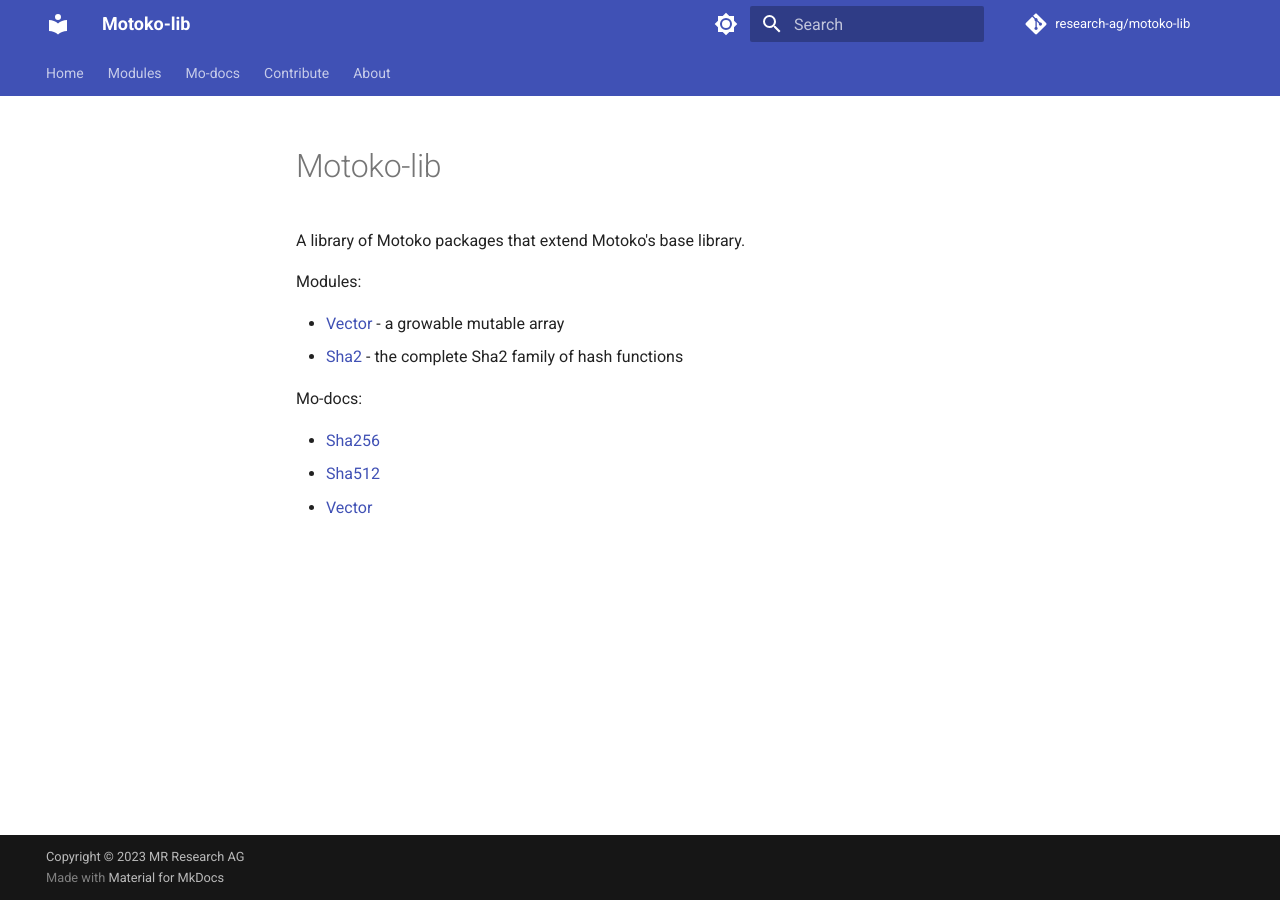
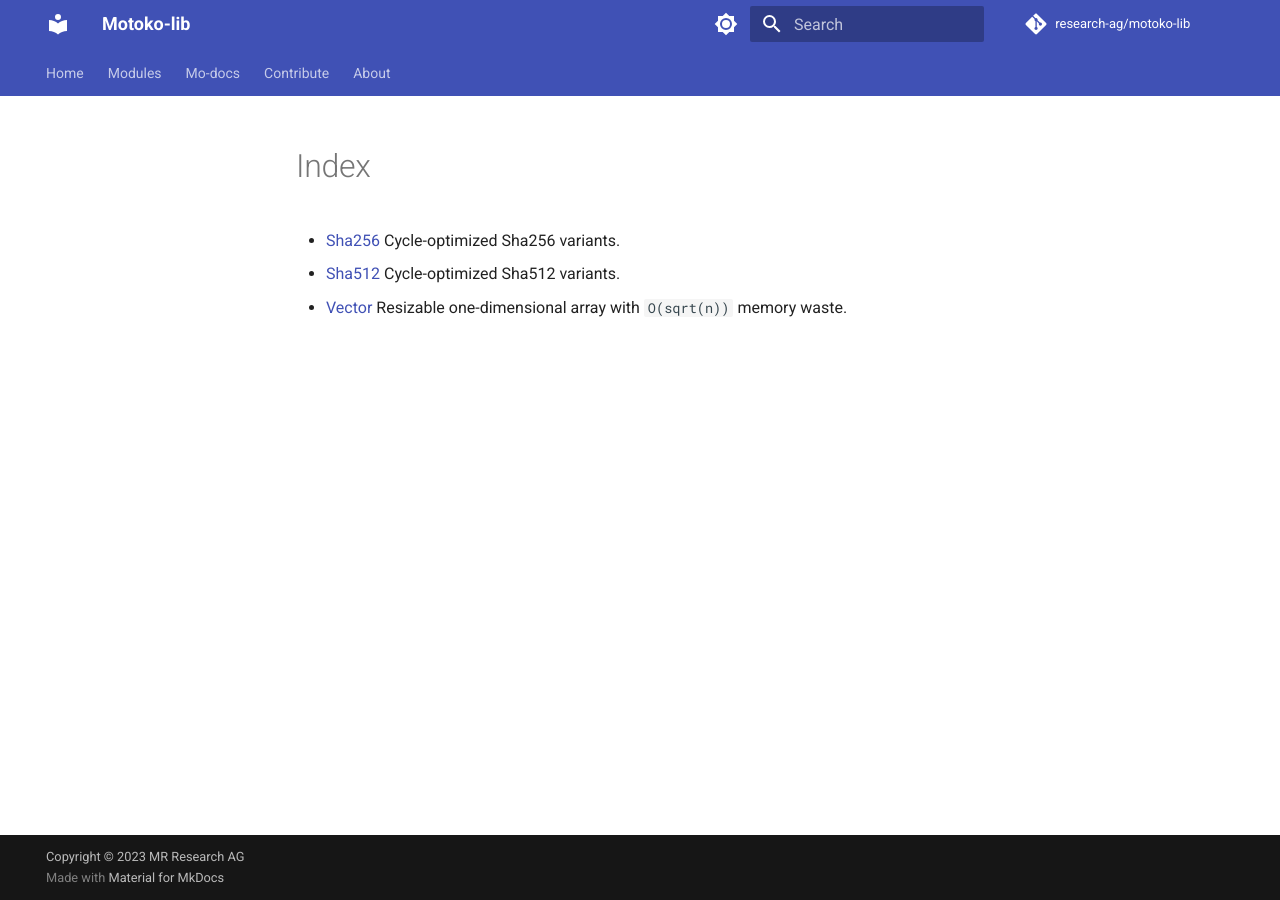
Before and after one commit to research-ag/motoko-lib, an MkDocs documentation site: the page built from docs/index.md, in a window 1280 px wide. Built offline with MkDocs 1.6.1 and Material for MkDocs 9.7.7, drawn with Linux system fonts in a browser that asks for light colours; comment, search, counter and statistics services are not loaded.

Commit message:
rename index.md to home.md
This is to avoid overwriting by mo-doc

```diff
--- a/docs/index.md
+++ b/docs/index.md
@@ -1,13 +1,5 @@
-# Motoko-lib
-A library of Motoko packages that extend Motoko's base library.
+# Index
 
-Modules:
-
-* [Vector](modules/vector.md) - a growable mutable array
-* [Sha2](modules/sha2.md) - the complete Sha2 family of hash functions
-
-Mo-docs:
-
-* [Sha256](Sha256.html)
-* [Sha512](Sha512.html)
-* [Vector](Vector.html)
+* [Sha256](Sha256.md) Cycle-optimized Sha256 variants.
+* [Sha512](Sha512.md) Cycle-optimized Sha512 variants.
+* [Vector](Vector.md) Resizable one-dimensional array with `O(sqrt(n))` memory waste.
```
Also changed, not shown: docs/home.md (added, +14 -0 lines).
